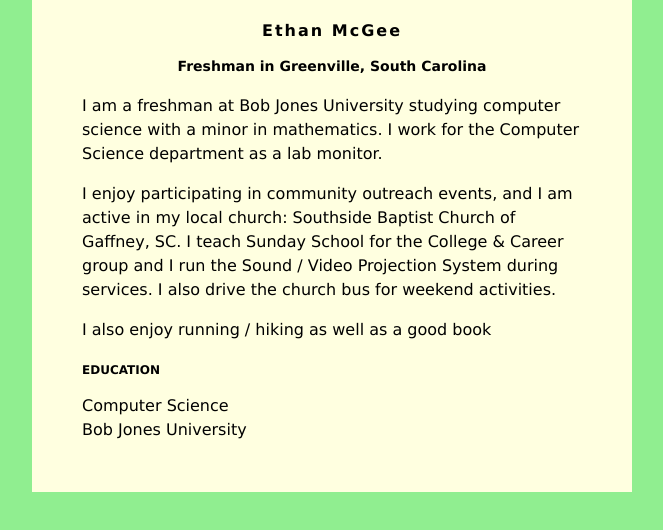
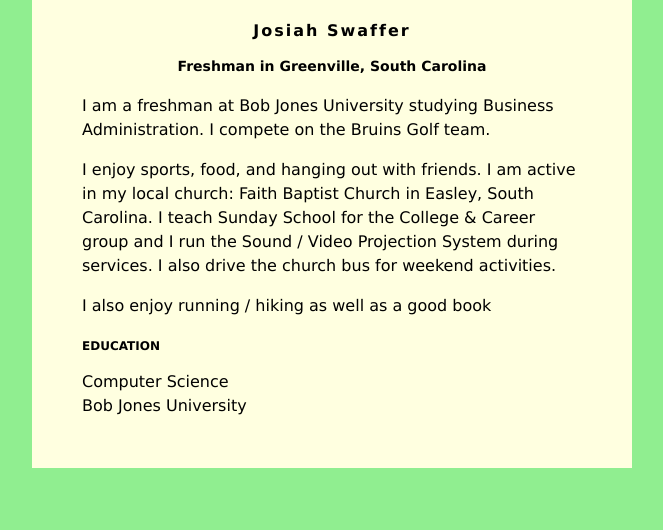
Before and after one commit to jswaffer25/jswaffer25.github.io, a plain HTML site: page index.html in a window 1280 px wide. Shown: the whole page, without its empty margins (308-971 px from the left). Drawn offline with Linux system fonts and the light colour scheme.

Commit message:
Update index.html

```diff
--- a/index.html
+++ b/index.html
@@ -30,12 +30,12 @@ h3 {
 </head>
 <body>
     <div id="content">
-        <h1>Ethan McGee</h1>
+        <h1>Josiah Swaffer</h1>
         <h2>Freshman in Greenville, South Carolina</h2>
 
-         <p>I am a freshman at Bob Jones University studying computer science with a minor in mathematics. I work for the Computer Science department as a lab monitor.</p>
+         <p>I am a freshman at Bob Jones University studying Business Administration. I compete on the Bruins Golf team.</p>
          <p>
-            I enjoy participating in community outreach events, and I am active in my local church: Southside Baptist Church of Gaffney, SC.  I teach Sunday School for the College &amp; Career group and I run the Sound / Video Projection System during services.  I also drive the church bus for weekend activities.
+            I enjoy sports, food, and hanging out with friends. I am active in my local church: Faith Baptist Church in Easley, South Carolina.  I teach Sunday School for the College &amp; Career group and I run the Sound / Video Projection System during services.  I also drive the church bus for weekend activities.
          </p>
          <p>
             I also enjoy running / hiking as well as a good book
```
